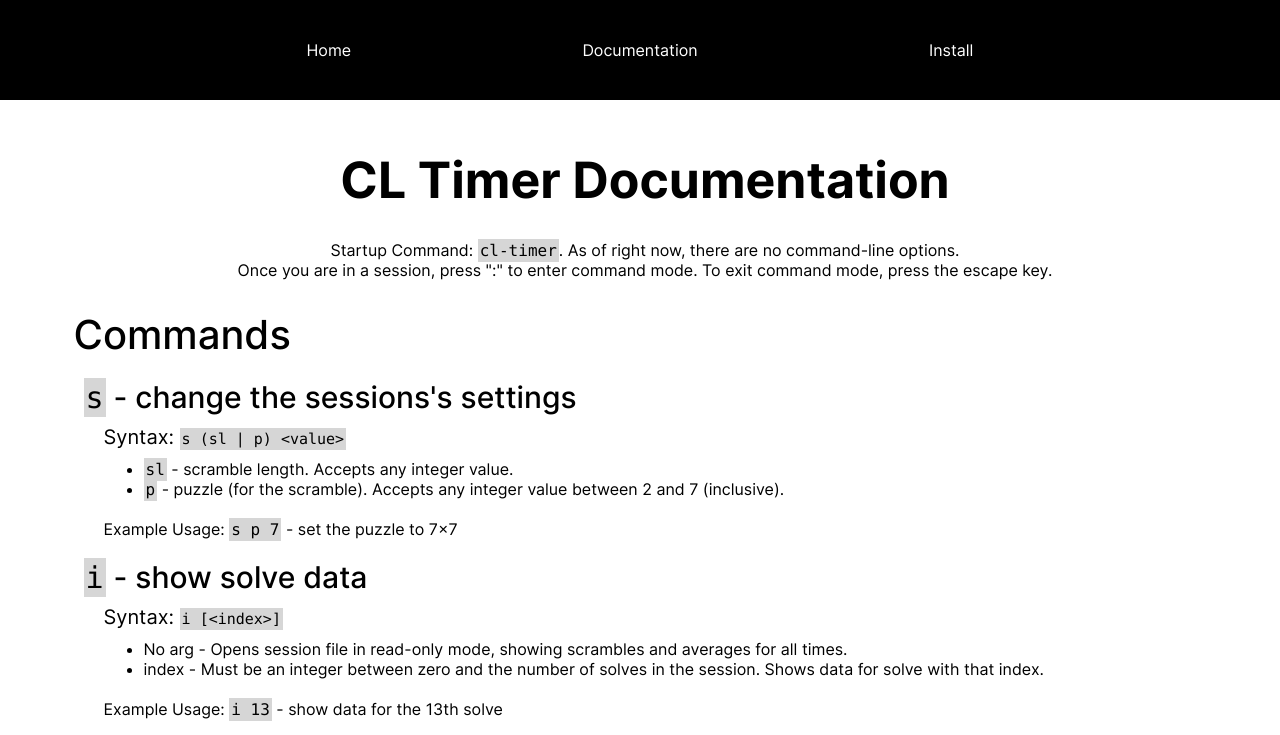
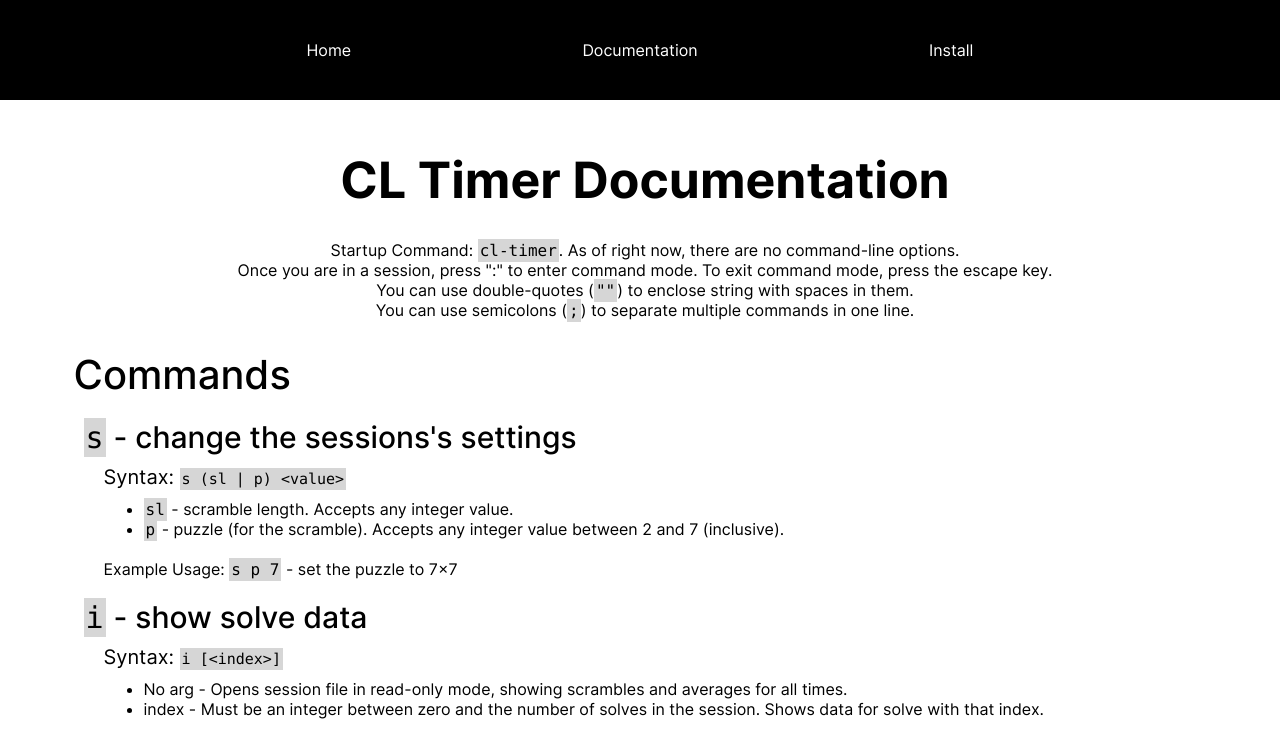
Before and after one commit to formularin/cl-timer, a plain HTML site: page docs/pages/documentation.html in a window 1280 px wide. Shown: the top 735 px of the page. Drawn offline with Linux system fonts and the light colour scheme.

Commit message:
add stuff about quotes and semicolons

```diff
--- a/docs/pages/documentation.html
+++ b/docs/pages/documentation.html
@@ -30,6 +30,8 @@
                 <div id="basic-instructions">
                     <p>Startup Command: <code>cl-timer</code>. As of right now, there are no command-line options.</p>
                     <p>Once you are in a session, press ":" to enter command mode. To exit command mode, press the escape key.</p>
+                    <p>You can use double-quotes &#40;<code>""</code>&#41; to enclose string with spaces in them.</p>
+                    <p>You can use semicolons &#40;<code>;</code>&#41; to separate multiple commands in one line.</p>
                 </div>
                 <div id="commands">
                     <h2>Commands</h2>
```
